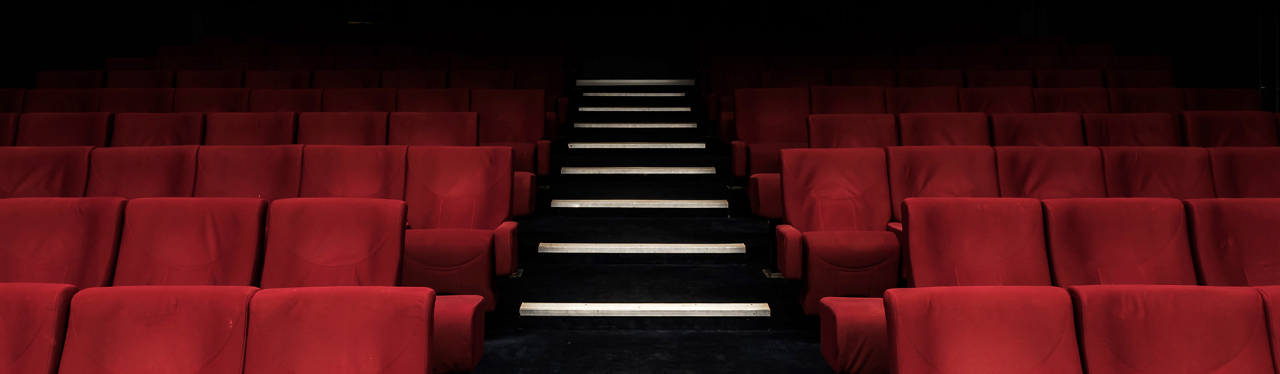
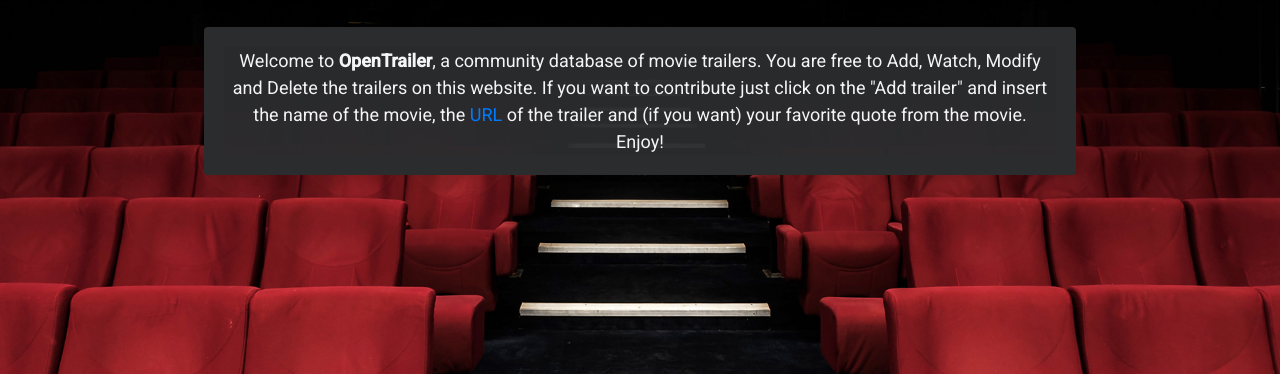
Before and after one commit to Dom-888/Third-Milestone-Project, a Flask app: template templates/base.html in a window 1280 px wide. Shown: the part 77-451 px from the top of the page. Run offline with Flask 2, Linux system fonts and the light colour scheme; the template is opened without the code that fills it, so the values that code supplies are empty; some libraries are stand-ins or nearby versions; some web fonts are replaced.

Commit message:
Add a separate site description for small viewports

```diff
--- a/static/css/style.css
+++ b/static/css/style.css
@@ -193,7 +193,11 @@ input {
 
 /*---------------Responisive Design---------------*/
 
-.large-vw {
+.searchbar-lg {
+    display: none;
+}
+
+.intro-lg {
     display: none;
 }
 
@@ -211,11 +215,15 @@ input {
         display: inline !important;
     }
 
-    .small-vw {
+    .searchbar-sm,.intro-sm {
         display: none;
     }
 
-    .large-vw {
+    .searchbar-lg {
         display: flex;
     }
+
+    .intro-lg {
+        display: block;
+    }
 }
--- a/templates/base.html
+++ b/templates/base.html
@@ -28,12 +28,14 @@
 
 				<!-- Navbar -->
 				<div class="navbar">
-                <a href="{{url_for('get_trailers')}}" id="logo"><h2>OT</h2></a>
-					<form class="searchbar small-vw" action="{{ url_for('search_trailers') }}" method="POST">
+					<a href="{{url_for('get_trailers')}}" id="logo">
+						<h2>OT</h2>
+					</a>
+					<form class="searchbar searchbar-sm" action="{{ url_for('search_trailers') }}" method="POST">
 						<input name="input-search" type="text" size="1" placeholder="Search..">
 						<button type="submit button" class="btn btn-search"><i data-feather="search"></i></button>
 					</form>
-                    <form class="searchbar large-vw" action="{{ url_for('search_trailers') }}" method="POST">
+					<form class="searchbar searchbar-lg" action="{{ url_for('search_trailers') }}" method="POST">
 						<input name="input-search" type="text" size="1" placeholder="Search Trailer">
 						<button type="submit button" class="btn btn-search"><i data-feather="search"></i></button>
 					</form>
@@ -42,11 +44,26 @@
 
 			</div>
 
-			<!-- Cards -->
+			<!-- Site descriptions -->
+			<div class="col col-12">
+				<p class="intro intro-sm card">
+					Welcome to <strong>OpenTrailer</strong>, a community database of movie trailers.
+					You are free to Add, Watch, Modify and Delete the trailers on this website.<br>
+					Enjoy!
+	            </p>
+				<p class="intro intro-lg card">
+					Welcome to <strong>OpenTrailer</strong>, a community database of movie trailers.
+					You are free to Add, Watch, Modify and Delete the trailers on this website.
+					If you want to contribute just click on the "Add trailer" and insert
+					the name of the movie, the <a href="static/images/how-to-url.gif" target="_blank">URL</a> of the
+					trailer and (if you want) your favorite quote from the movie.<br>
+		            Enjoy!
+	            </p>
+			</div>
+
+			<!--Trailer cards -->
 			{% block content %}
 			{% endblock %}
-
-		</div>
 
 		<!-- Scripts -->
 		<script src="https://code.jquery.com/jquery-3.4.1.min.js"></script>
```
Also changed, not shown: templates/index.html (+0 -11 lines). Lines whose indentation alone changed are shown as unchanged.
